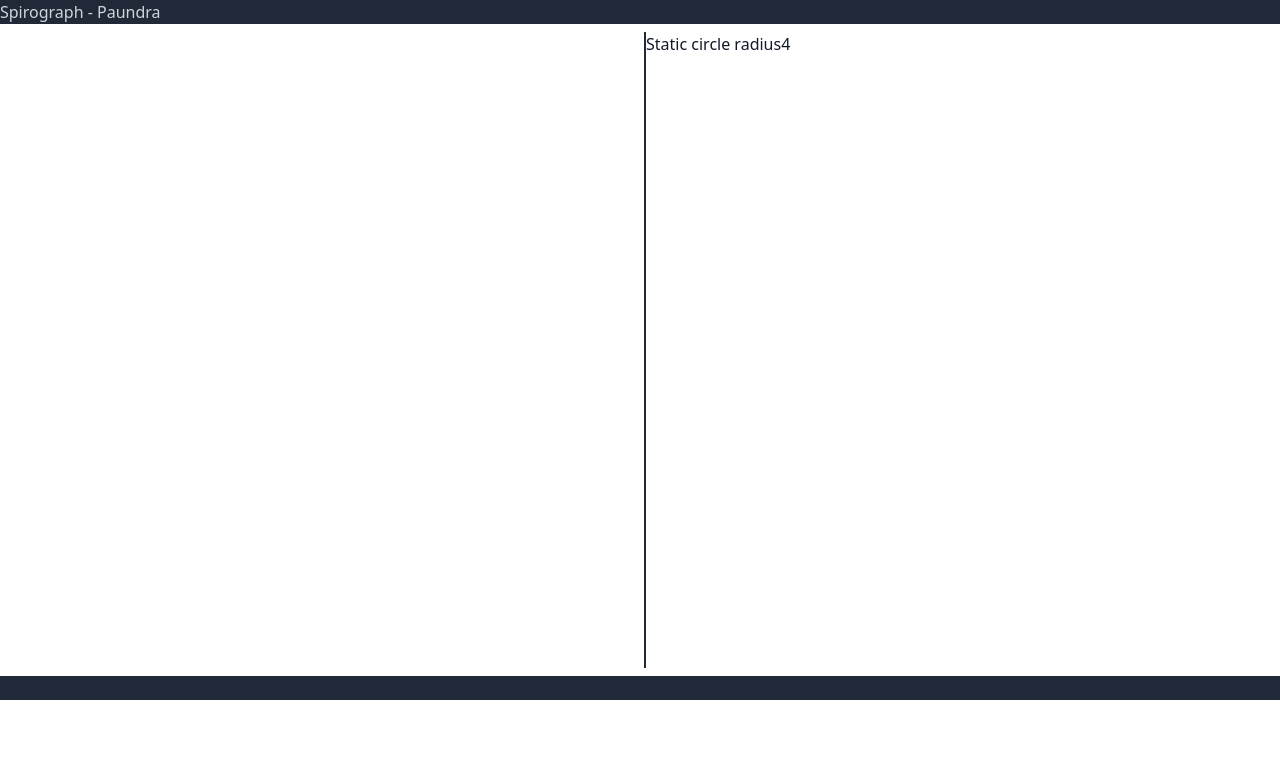
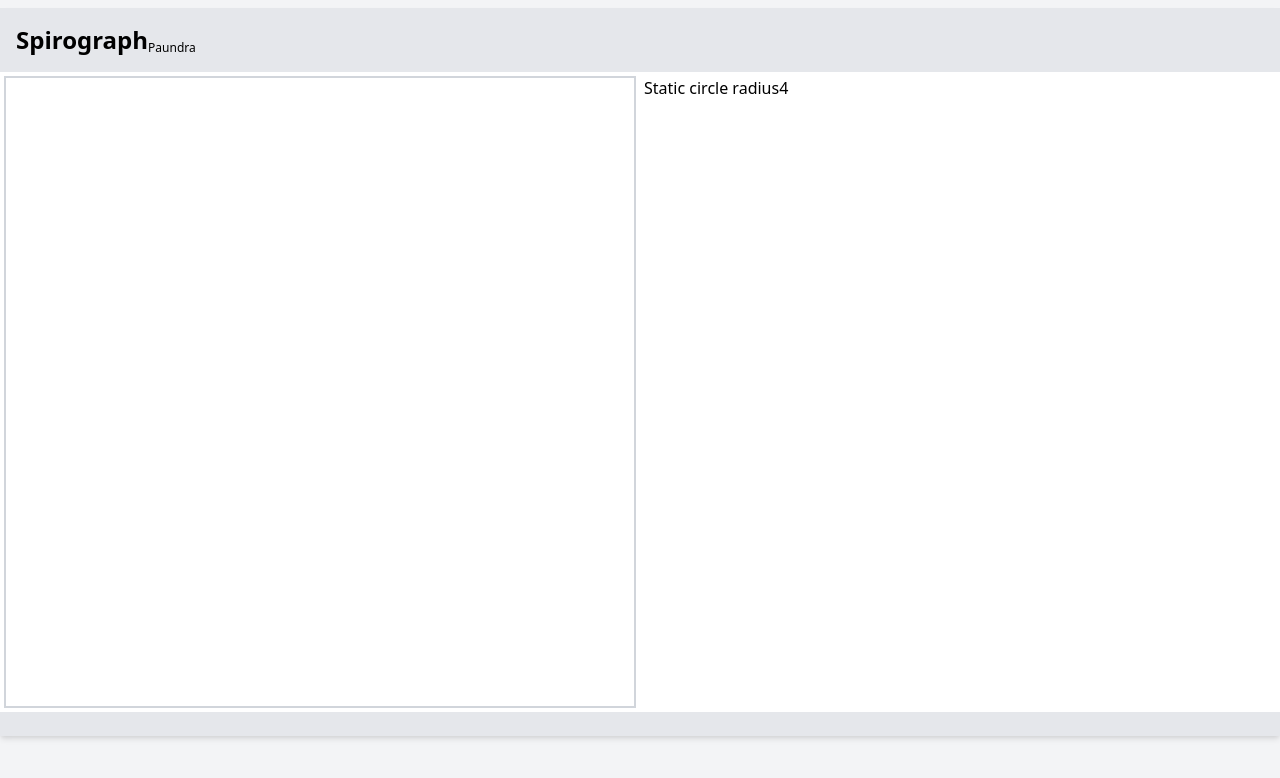
Before and after one commit to ngurahbas/spiro, a React app: page / in a window 1280 px wide. Shown: the top 778 px of the page. Built offline with nearby package versions, Linux system fonts and the light colour scheme.

Commit message:
modifying css

```diff
--- a/src/css/index.css
+++ b/src/css/index.css
@@ -3,15 +3,15 @@
 @tailwind utilities;
 
 .theme-color-1 {
-    @apply bg-white text-gray-900;
+    @apply bg-gray-100;
 }
 
 .theme-color-2 {
-    @apply bg-gray-800 text-gray-300;
+    @apply bg-gray-200 text-black;
 }
 
 .theme-color-3 {
-    @apply bg-gray-600 text-black;
+    @apply bg-white text-black;
 }
 
 body {
@@ -19,25 +19,29 @@ body {
 }
 
 .mainwrapper {
-    @apply container mx-auto grid grid-cols-2 gap-2;
+    @apply container mx-auto mt-2 grid grid-cols-2 shadow-md theme-color-3;
 }
 
 header {
-    @apply col-span-2 theme-color-2;
+    @apply col-span-2 p-4 theme-color-2;
 }
 
 .dynamic-grid {
-    @apply col-span-2 md:col-span-1 border-gray-800;
-}
-
-.dynamic-grid:last-of-type {
-    @apply border-t-2 md:border-l-2 md:border-t-0;
+    @apply col-span-2 md:col-span-1 m-1;
 }
 
 .dynamic-grid canvas {
-    @apply w-full h-full;
+    @apply w-full h-full border-gray-300 border-2;
 }
 
 footer {
     @apply col-span-2 theme-color-2;
 }
+
+.title {
+    @apply text-2xl font-bold;
+}
+
+.sub-title {
+    @apply text-xs align-bottom;
+}
--- a/src/html/index.html
+++ b/src/html/index.html
@@ -12,10 +12,10 @@
 <body>
     <div class="mainwrapper">
         <header>
-            <h1>Spirograph - Paundra</h1>
+            <span class="title">Spirograph</span><span class="sub-title">Paundra</span>
         </header>
-        <section class="dynamic-grid"><canvas width="2048" height="2048"></canvas></section>
-        <section class="dynamic-grid" id="form-wrapper">&nbsp;</section>
+        <section class="dynamic-grid canvas-grid"><canvas width="2048" height="2048"></canvas></section>
+        <section class="dynamic-grid form-grid" id="form-wrapper">&nbsp;</section>
         <footer>&nbsp;</footer>
     </div>
 </body>
```
